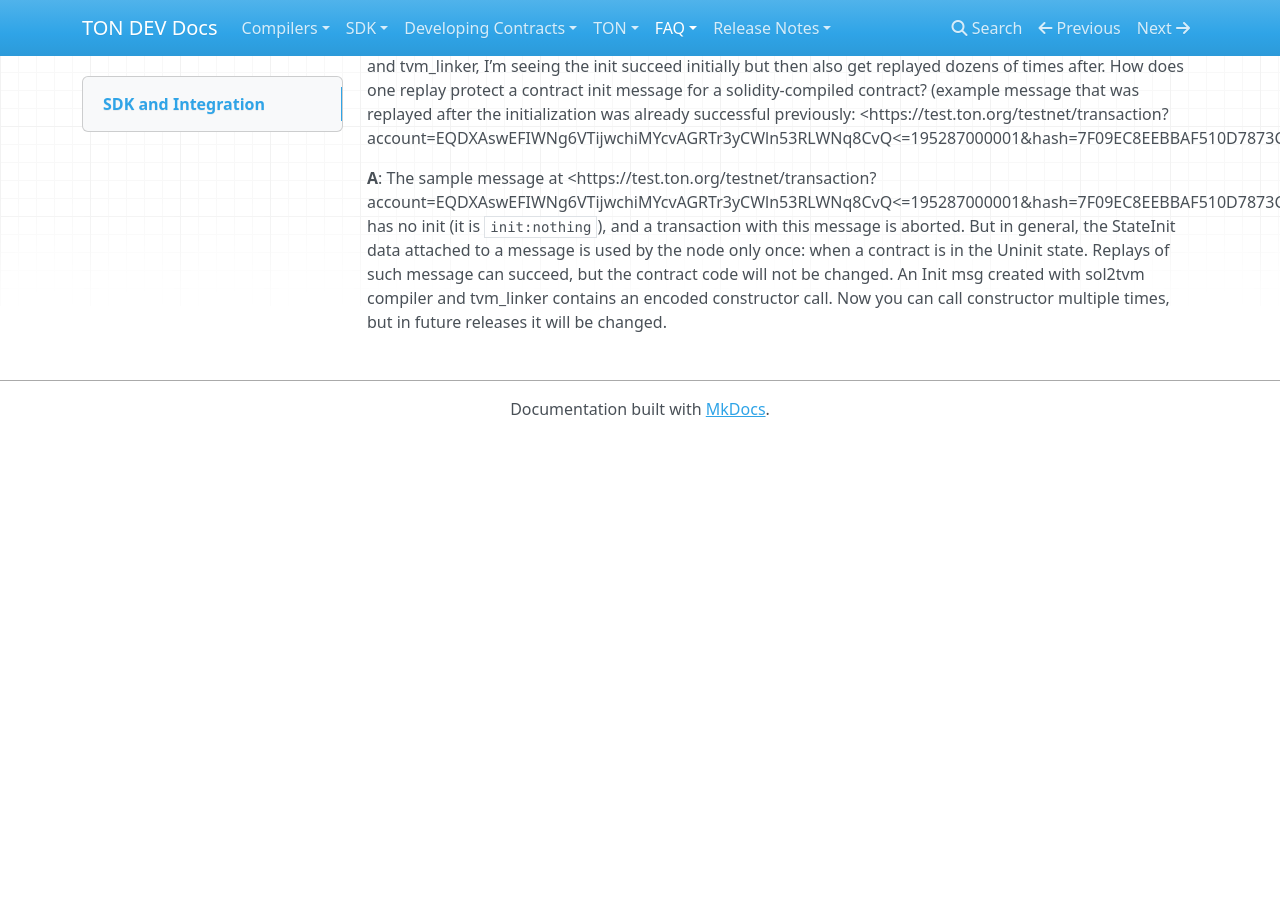
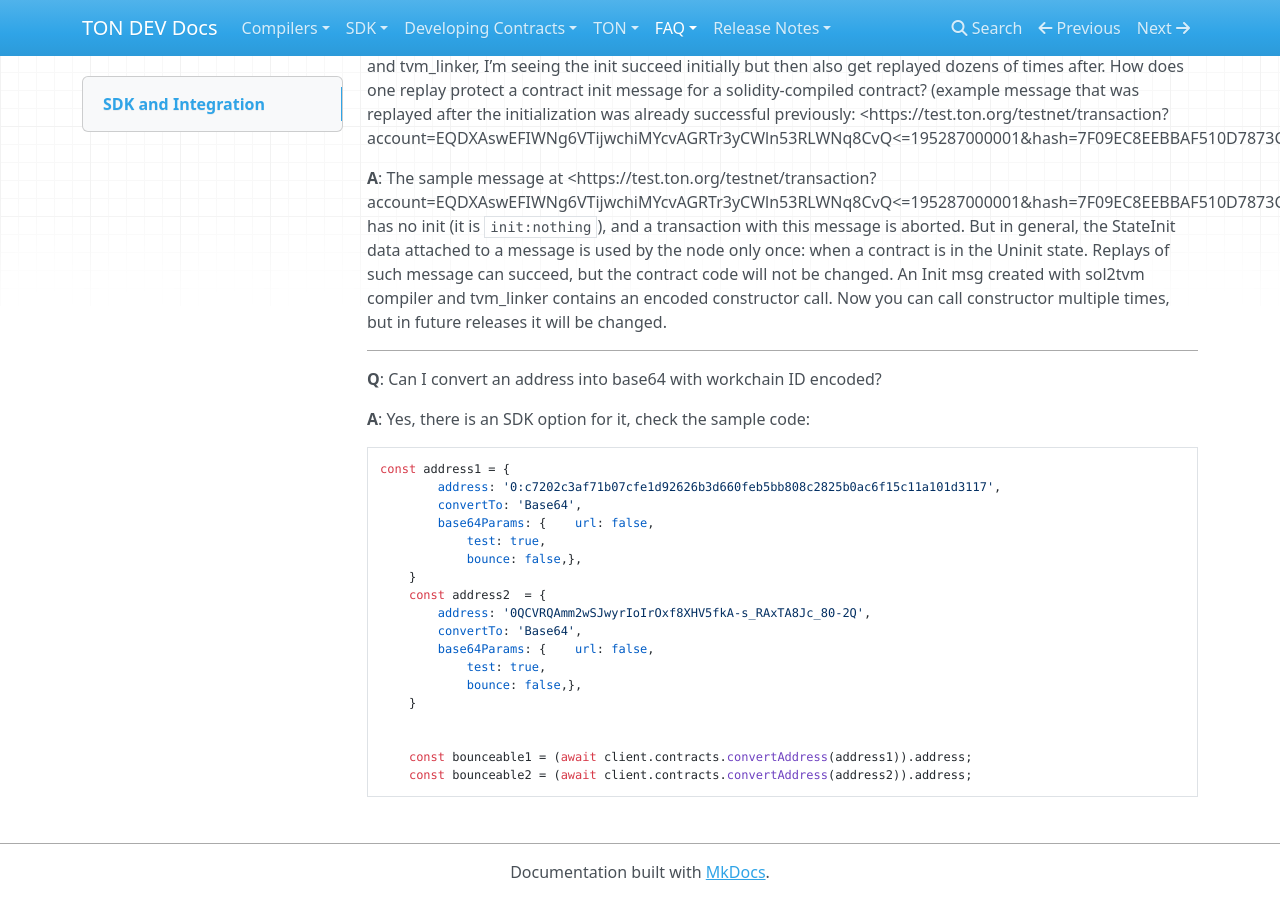
Before and after one commit to vird/public_documentation, an MkDocs documentation site: the page built from docs/FAQ/SDK and Integration.md, in a window 1280 px wide and 900 px high, scrolled down 4038 px. Built offline with MkDocs 1.6.1, drawn with Linux system fonts in a browser that asks for light colours; nearby versions of some CDN libraries; before the commit the page ends 4475 px from its top, so only the background shows below that.

Commit message:
Update SDK and Integration.md

````diff
--- a/docs/FAQ/SDK and Integration.md
+++ b/docs/FAQ/SDK and Integration.md
@@ -169,3 +169,30 @@ For example you can generate message to call the contract by SDK function. That
 **Q**: When deploying a contract init message that was created using a solidity contract, the Sol2TVM compiler and tvm_linker, I’m seeing the init succeed initially but then also get replayed dozens of times after. How does one replay protect a contract init message for a solidity-compiled contract? (example message that was replayed after the initialization was already successful previously: <https://test.ton.org/testnet/transaction?account=EQDXAswEFIWNg6VTijwchiMYcvAGRTr3yCWln53RLWNq8CvQ<=195287000001&hash=7F09EC8EEBBAF510D7873CD3DEC494B2DD28A790A7A46E83D0A183F3E672B509>)
 
 **A**: The sample message at <https://test.ton.org/testnet/transaction?account=EQDXAswEFIWNg6VTijwchiMYcvAGRTr3yCWln53RLWNq8CvQ<=195287000001&hash=7F09EC8EEBBAF510D7873CD3DEC494B2DD28A790A7A46E83D0A183F3E672B509> has no init (it is `init:nothing`), and a transaction with this message is aborted. But in general, the StateInit data attached to a message is used by the node only once: when a contract is in the Uninit state. Replays of such message can succeed, but the contract code will not be changed. An Init msg created with sol2tvm compiler and tvm_linker contains an encoded constructor call. Now you can call constructor multiple times, but in future releases it will be changed.
+
+------
+
+**Q**: Can I convert an address into base64 with workchain ID encoded?
+
+**A**: Yes, there is an SDK option for it, check the sample code:
+
+```javascript
+const address1 = {
+        address: '0:c7202c3af71b07cfe1d92626b3d660feb5bb808c2825b0ac6f15c11a101d3117',
+        convertTo: 'Base64',
+        base64Params: {    url: false,
+            test: true,
+            bounce: false,},
+    }
+    const address2  = {
+        address: '0QCVRQAmm2wSJwyrIoIrOxf8XHV5fkA-s_RAxTA8Jc_80-2Q',
+        convertTo: 'Base64',
+        base64Params: {    url: false,
+            test: true,
+            bounce: false,},
+    }
+
+
+    const bounceable1 = (await client.contracts.convertAddress(address1)).address;
+    const bounceable2 = (await client.contracts.convertAddress(address2)).address;
+```
````
